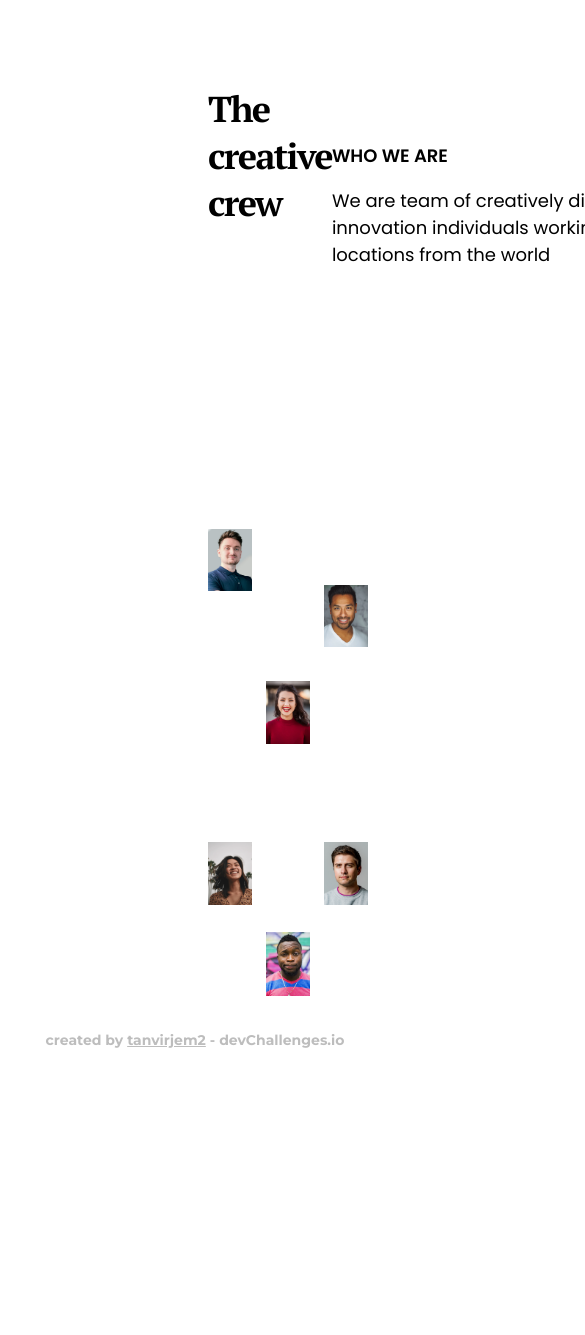
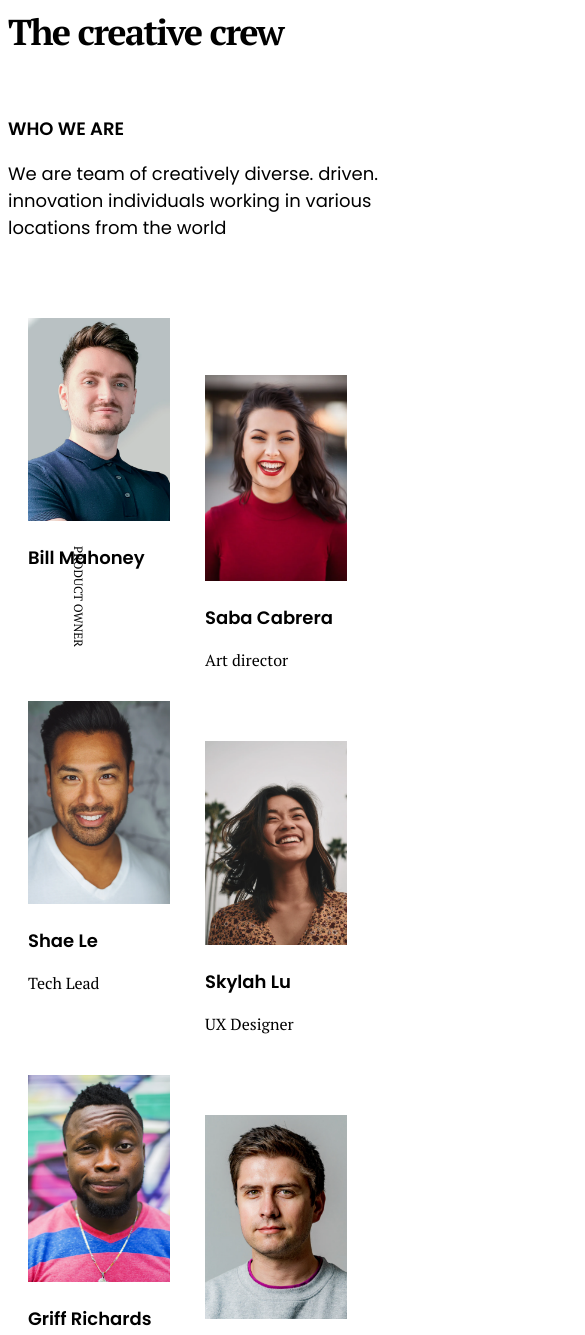
Before and after one commit to tanvirjem2/my-team-page, a plain HTML site: page index.html in a window 390 px wide. Shown: the top 1335 px of the page, 585 px wide, since content can reach past the window. Before the commit the page ends 1063 px from the top, so only its background shows below. Drawn offline with Linux system fonts and the light colour scheme.

Commit message:
all thing almost done

```diff
--- a/index.html
+++ b/index.html
@@ -38,27 +38,33 @@
         <section class="team-img-container">
             <div class="team-img-1">
                 <img src="photo1.png" alt="">
-                <p class="team-img-p"></p>
+                <p class="team-img-p">Bill Mahoney</p>
+                <span class="name-1">Product owner</span>
             </div>
             <div class="team-img-2">
                 <img src="photo2.png" alt="">
-                <p class="team-img-p"></p>
+                <p class="team-img-p">Saba Cabrera</p>
+                <span class="name">Art director</span>
             </div>
             <div class="team-img-3">
                 <img src="photo3.png" alt="">
-                <p class="team-img-p"></p>
+                <p class="team-img-p">Shae Le</p>
+                <span class="name">Tech Lead</span>
             </div>
             <div class="team-img-4">
                 <img src="photo4.png" alt="">
-                <p class="team-img-p"></p>
+                <p class="team-img-p">Skylah Lu</p>
+                <span class="name">UX Designer</span>
             </div>
             <div class="team-img-5">
                 <img src="photo5.png" alt="">
-                <p class="team-img-p"></p>
+                <p class="team-img-p">Griff Richards</p>
+                <span class="name">Developer</span>
             </div>
             <div class="team-img-6">
                 <img src="photo6.png" alt="">
-                <p class="team-img-p"></p>
+                <p class="team-img-p">Stan John</p>
+                <span class="name">DEverloper</span>
             </div>
         </section>
     </main>
--- a/styles/style.css
+++ b/styles/style.css
@@ -56,25 +56,24 @@ header {
 .team-img-container {
     display: grid;
     grid-template-columns: repeat(3, 1fr);
-    margin-left: 200px;
+    margin-left: 120px;
+    /* border: 1px solid black; */
+    margin-bottom: 185px;
 }
 
 .team-img-1 img {
     width: 75%;
-    margin-bottom: 89px;
     margin-top: 244px;
 }
 
 .team-img-2 img {
     width: 75%;
     margin-top: 396px;
-    margin-bottom: 77px;
 }
 
 .team-img-3 img {
     width: 75%;
     margin-top: 300px;
-    margin-bottom: 66px;
 }
 
 .team-img-4 img {
@@ -88,6 +87,27 @@ header {
 
 .team-img-6 img {
     width: 75%;
+}
+
+.team-img-p {
+
+
+    color: #000;
+    font-family: Poppins;
+    font-size: 18px;
+    font-weight: 600;
+}
+
+.name-1 {
+    color: #000;
+    font-family: PT Serif;
+    font-size: 12px;
+    font-weight: 400;
+    text-transform: uppercase;
+
+    position: absolute;
+    transform: rotate(90deg);
+    /* right: -10px; */
 }
 
 /* footer section */
@@ -108,3 +128,69 @@ footer p {
     text-decoration-line: underline;
     font-family: Montserrat;
 }
+
+
+/* Responsive section */
+
+@media screen and (max-width:576px) {
+    header {
+        flex-direction: column;
+        align-items: normal;
+    }
+
+    .team-header h3 {
+        margin-left: 0px;
+        margin-top: 0px;
+    }
+
+
+    .team-description {
+        margin-top: 0px;
+    }
+
+    .team-description p {
+        color: #000;
+        font-family: Poppins;
+        font-size: 18px;
+        font-weight: 400;
+        width: 439px;
+        height: 80px;
+    }
+
+    /* team img container */
+    .team-img-container {
+        grid-template-columns: repeat(2, 1fr);
+        margin-left: 20px;
+        margin-top: 50px;
+    }
+
+    .team-img-1 img {
+        width: 80%;
+        margin-top: 10px;
+    }
+
+    .team-img-2 img {
+        width: 80%;
+        margin-top: 67px;
+    }
+
+    .team-img-3 img {
+        width: 80%;
+        margin-top: 30px;
+    }
+
+    .team-img-4 img {
+        width: 80%;
+        margin-top: 70px;
+    }
+
+    .team-img-5 img {
+        width: 80%;
+        margin-top: 40px;
+    }
+
+    .team-img-6 img {
+        width: 80%;
+        margin-top: 80px;
+    }
+}
```
